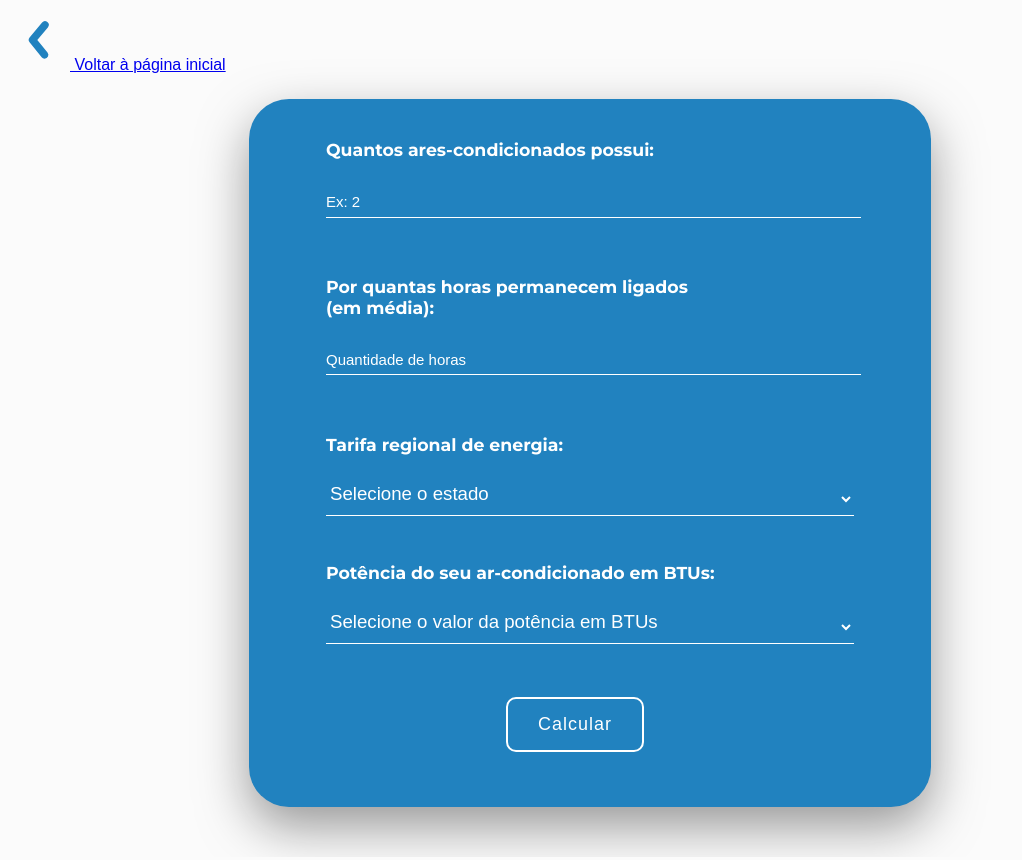
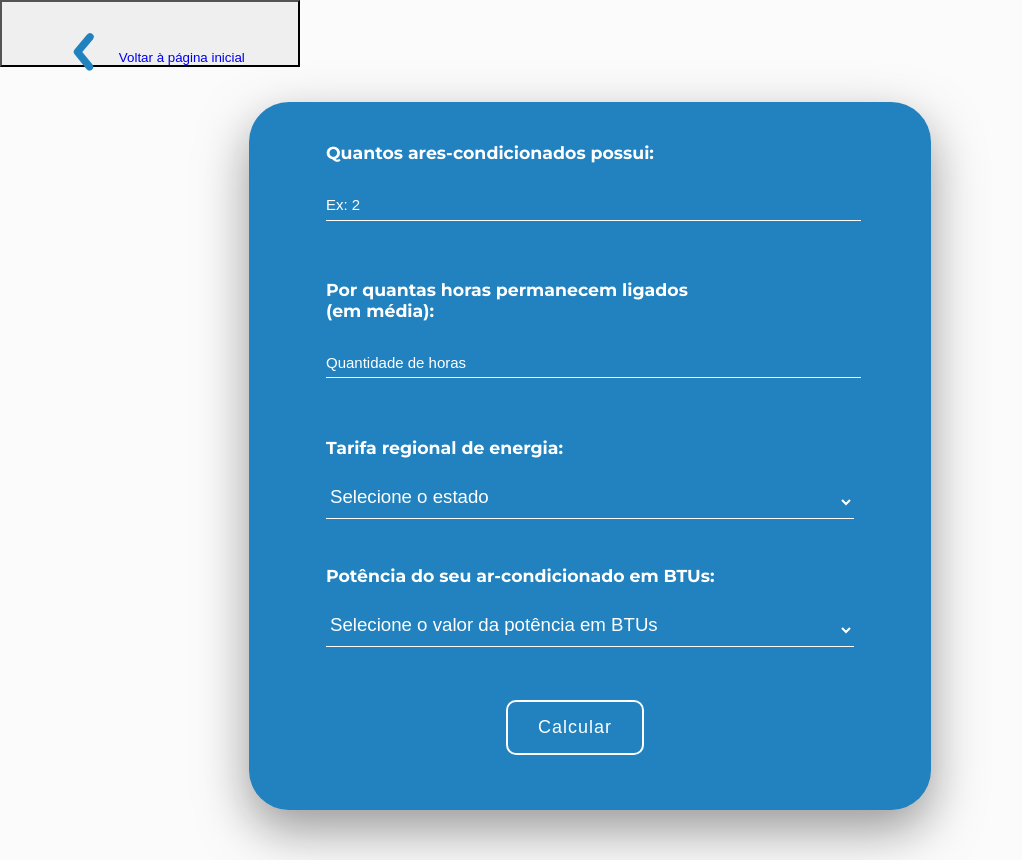
Before and after one commit to letfonsecaa/Projeto-Windas, a plain HTML site: page Site/simulador.html in a window 1280 px wide. Shown: the whole page, without its empty margins (0-1022 px from the left). Drawn offline with nearby package versions, Linux system fonts and the light colour scheme.

Commit message:
adicionando estilos na pagina de login e no simulador financeiro

```diff
--- a/Site/css/simulador.css
+++ b/Site/css/simulador.css
@@ -27,21 +27,22 @@ body {
 
 .button_back {
     position: relative;
-    top: 10px;
-    left: 10px;
-    border: none;
-    background-color: var(--branco-neutro);
-    color: var(--azul-ceu);
-    font-size: 12pt;
     display: flex;
+    align-items: center;
     justify-content: center;
-    align-items: center;
+    width: 300px;
 }
 
-.button_back img {
+.button_back a {
+   text-decoration: none;
+}
+
+.button_back a img {
     width: 60px;
     height: 60px;
     color: white;
+    position: relative;
+    top: 20px;
 }
 
 .button_back:hover {
```
Also changed, not shown: Site/css/login.css (+6 -7 lines).
